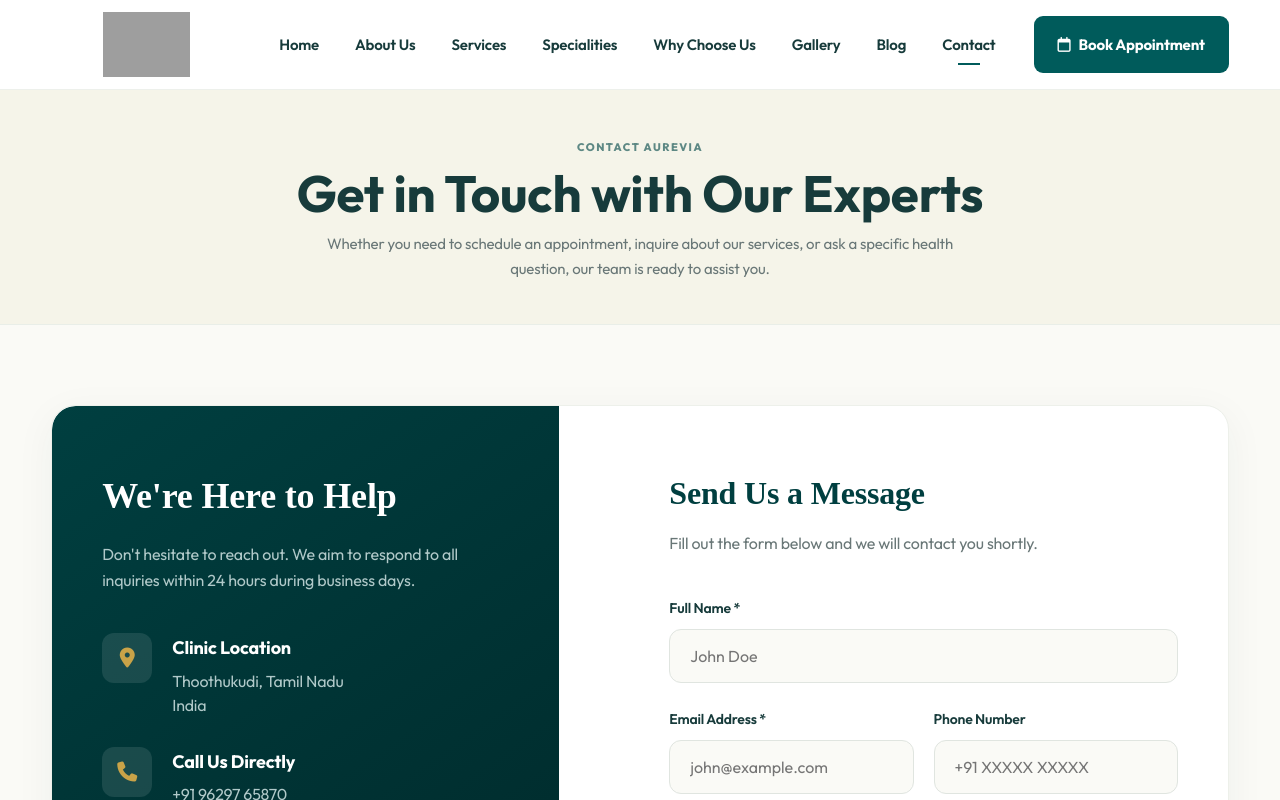
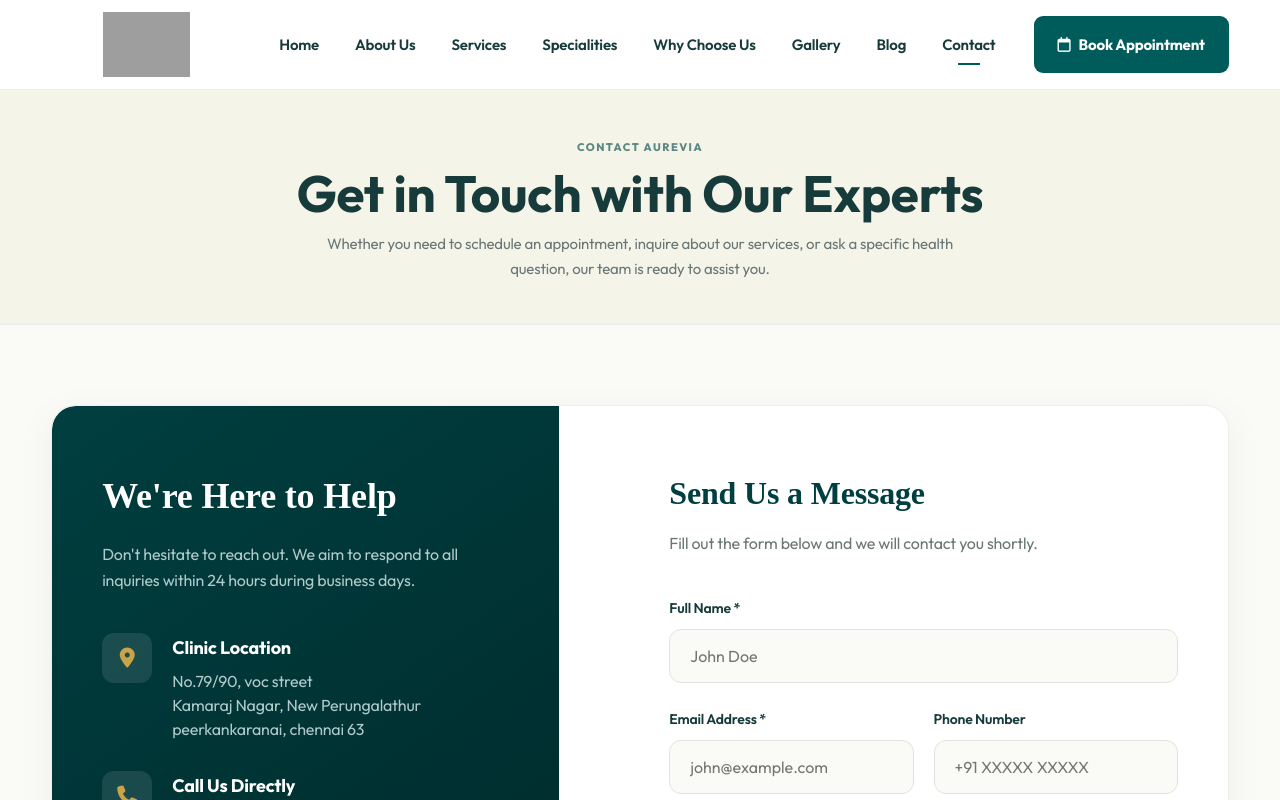
Before and after one commit to silambarasangessdemn1-cloud/Aurevia-frontend, a React (Vite) app: page /contact in a window 1280 px wide. Shown: the top 800 px of the page. Built offline with nearby package versions, Linux system fonts and the light colour scheme; grey boxes are pictures that could not be loaded.

Commit message:
adrees upate

```diff
--- a/src/pages/Contact.jsx
+++ b/src/pages/Contact.jsx
@@ -44,7 +44,7 @@ const Contact = () => {
                   <div className="info-icon"><i className="fa-solid fa-location-dot"></i></div>
                   <div className="info-text">
                     <h4>Clinic Location</h4>
-                    <p>Thoothukudi, Tamil Nadu<br />India</p>
+                    <p>No.79/90, voc street<br />Kamaraj Nagar, New Perungalathur<br />peerkankaranai, chennai 63</p>
                   </div>
                 </div>
 
```
